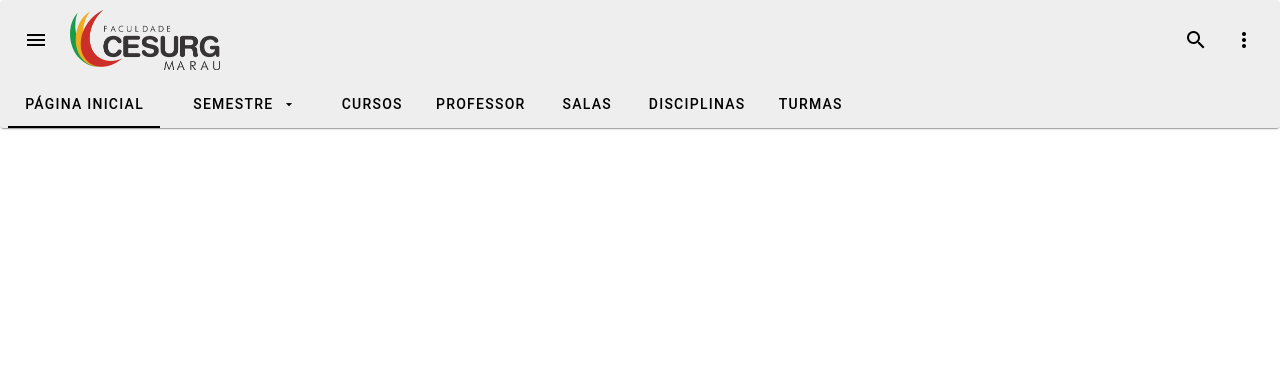
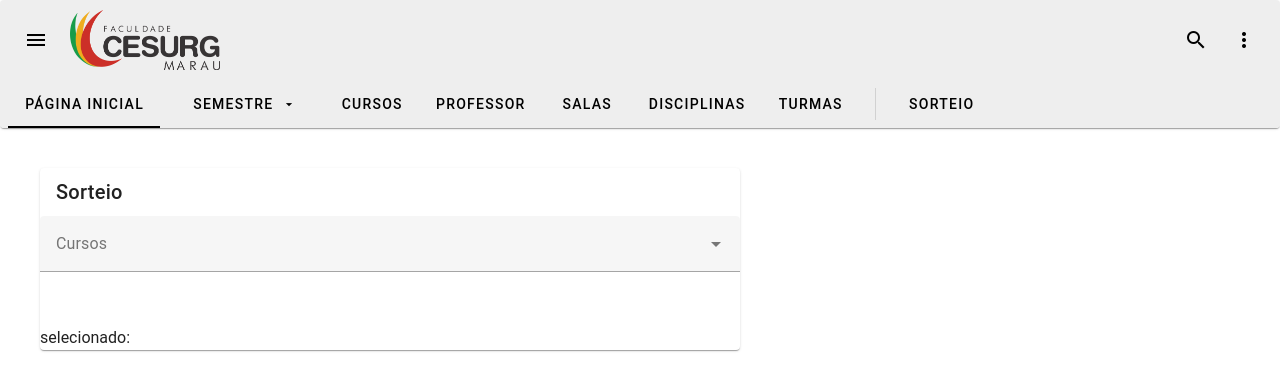
Before and after one commit to Trabalho-Rose/frontend-gestao-salas, a Vue app: page /sort in a window 1280 px wide. Shown: the top 390 px of the page. Built offline with nearby package versions, Linux system fonts and the light colour scheme.

Commit message:
:recycle: refactor: ajusta importação para outros componentes da lista de curso

```diff
--- a/src/components/toolBar.vue
+++ b/src/components/toolBar.vue
@@ -84,6 +84,13 @@
               <v-tab >Turmas</v-tab>
             </router-link>
 
+            <v-divider class="mx-4" inset vertical></v-divider>
+            <v-spacer></v-spacer>
+            <router-link to="/sort">
+              <v-tab>Sorteio</v-tab>
+            </router-link>
+
+
           </v-tabs>
         </template>
       </v-toolbar>
--- a/src/main.js
+++ b/src/main.js
@@ -15,7 +15,8 @@ import teacher from './views/teacherView/teacher.vue';
 import course from './views/course.vue';
 import classroom from './views/classroomView/classroom.vue';
 import disciplina from './views/disciplinaView/disciplina.vue';
-import Turma from './views/classView/turma.vue'
+import Turma from './views/classView/turma.vue';
+import Sort from './views/sortView/sort.vue'
 
 
 const vuetify = createVuetify({
@@ -31,7 +32,8 @@ const routes = [
   {path: '/course', component: course },
   {path: '/classroom', component: classroom},
   {path: '/disciplina', component: disciplina},
-  {path: '/room', component: Turma}
+  {path: '/room', component: Turma},
+  {path: '/sort', component: Sort}
 ];
 
 const router = createRouter({
--- a/src/services/curso/serviceCurso.js
+++ b/src/services/curso/serviceCurso.js
@@ -6,29 +6,33 @@ const axiosInstance = axios.create({
     baseURL: url,
 })
 
+let items = [];
+
 const listCurso = async () => {
     try{
       const response = await axiosInstance.get("/curso");
-      console.log(response.data);
-      return response.data;
-
+      items = response.data;
+      return items;
     }catch(error){
       console.log(error);
       return [];
     }
 }
 
-const addCurso = async () => {
-  const getName = document.getElementById('name')
-  const getDescription = document.getElementById('description')
+const getItems = async () => items;
 
-  const newCourse = {
-    nome: getName.value,
-    descricao: getDescription.value
-  }
+const addCurso = async (newCourse) => {
+  // const getName = document.getElementById('name')
+  // const getDescription = document.getElementById('description')
+
+  // const newCourse = {
+  //   nome: getName.value,
+  //   descricao: getDescription.value
+  // }
 
   try{
     const response = await axiosInstance.post("/curso", newCourse);
+    await listCurso();
     return response.data;
   } catch (error) {
     console.log(error);
@@ -38,6 +42,7 @@ const addCurso = async () => {
 const updateCurso = async (course) => {
   try{
     const response = await axiosInstance.put(`/curso/${course.id}`, course);
+    await listCurso();
     return response.data;
   }catch(error){
     console.log(error);
@@ -47,6 +52,7 @@ const updateCurso = async (course) => {
 const deleteCurso = async (id) => {
   try{
     const response = await axiosInstance.delete(`/curso/${id}`);
+    await listCurso();
     return response.data;
   }catch(error){
     console.log("Erro ao excluir curso: ", error);
@@ -54,4 +60,4 @@ const deleteCurso = async (id) => {
   }
 }
 
-export { listCurso, addCurso, updateCurso, deleteCurso }
+export { listCurso, getItems, addCurso, updateCurso, deleteCurso }
--- a/src/views/HomeView.vue
+++ b/src/views/HomeView.vue
@@ -1,21 +1,41 @@
-<script setup>
-
-  //import tab from '../components/tab.vue';
-
-</script>
-
 <template>
   <main>
+    <!-- <tab></tab> -->
 
-    <tab></tab>
-
+    <v-container>
+      <v-col>
+        <v-row>
+          <v-col><course></course></v-col>
+          <v-col><teacher></teacher></v-col>
+        </v-row>
+        <v-row>
+          <v-col><classroom></classroom></v-col>
+          <v-col><disciplina></disciplina></v-col>
+        </v-row>
+      </v-col>
+    </v-container>
   </main>
 </template>
 
+<script setup>
+//import tab from '../components/tab.vue';
+import course from "./course.vue";
+import teacher from './teacherView/teacher.vue'
+import classroom from "./classroomView/classroom.vue";
+import disciplina from "./disciplinaView/disciplina.vue";
+</script>
+
 <style>
-  .img-logo-cesurg{
-    width: 150px;
-    margin: 10px;
-  }
+.img-logo-cesurg {
+  width: 150px;
+  margin: 10px;
+}
 
+/* .v-table {
+  border-radius: inherit;
+  line-height: 1.5;
+  max-width: 800px;
+  display: inline-block;
+  flex-direction: column;
+} */
 </style>
--- a/src/views/course.vue
+++ b/src/views/course.vue
@@ -119,7 +119,7 @@
 
 <script>
     //import  tab from '../components/tab.vue'
-    import { listCurso, addCurso, updateCurso, deleteCurso } from '../services/curso/serviceCurso';
+    import { listCurso, getItems, addCurso, updateCurso, deleteCurso } from '../services/curso/serviceCurso';
     import { header } from '../services/curso/const/headers';
 
     export default {
@@ -136,7 +136,8 @@
             }
         },
         async mounted() {
-            this.items = await listCurso();
+          const cursos = await listCurso();
+          this.items = cursos;
         },
 
         methods: {
@@ -148,7 +149,7 @@
           async saveNewCourse () {
             await addCurso (this.course);
             this.buttonAddDialog = false;
-            this.items = await listCurso();
+            this.items = await getItems();
           },
 
           updateCurso(item){
@@ -159,7 +160,7 @@
           async update(){
             await updateCurso(this.course);
             this.dialogUpdate = false;
-            this.items = await listCurso();
+            this.items = await getItems();
           },
 
           openDeleteDialog(courseId){
@@ -167,10 +168,10 @@
             this.deleteDialog = true;
           },
 
-          async deleteOne (id) {
+          async deleteOne () {
             this.deleteDialog = false;
             await deleteCurso(this.saveIdCurso);
-            this.items = await listCurso();
+            this.items = await getItems();
           },
         }
     }
--- /dev/null
+++ b/src/views/sortView/sort.vue
@@ -0,0 +1,54 @@
+<template>
+   <v-card
+      max-width="700px"
+      class="ma-10"
+   >
+      <v-card-title>Sorteio</v-card-title>
+      <v-select
+         clearable
+         label="Cursos"
+         :items="filteredItems"
+         item-value="nome"
+         item-title="nome"
+         v-model="selectedCourse"
+      ></v-select>
+      <v-card-text>
+
+      </v-card-text>
+
+      <span>selecionado: {{ selectedCourse }}</span>
+
+   </v-card>
+</template>
+
+<script>
+import { getItems } from '../../services/curso/serviceCurso';
+
+export default {
+  data() {
+    return {
+      items: [],
+      filteredItems: [],
+      selectedCourse: null,
+    };
+  },
+
+  async mounted() {
+    try {
+      const itemCurso = await getItems();
+      this.items = itemCurso;
+
+      // this.filteredItems = this.items.filter( function (item) {
+      //    return item.nome == 'ADM'
+      // });
+
+      // console.log(this.filteredItems);
+
+      console.log(this.items);
+
+    } catch (error) {
+      console.error("Erro ao carregar itens:", error);
+    }
+  },
+};
+</script>
```
